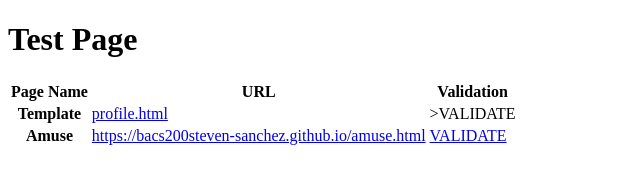
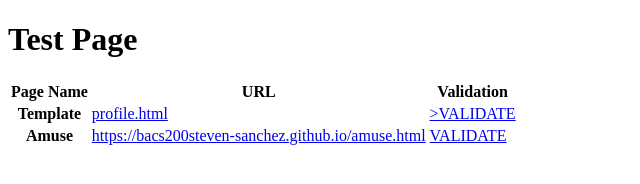
Before and after one commit to BradenHansen1/BradenHansen1.github.io, a plain HTML site: page Test.html in a window 1280 px wide. Shown: the full height of the page, 0-640 px from the left. Drawn offline with Linux system fonts and the light colour scheme.

Commit message:
Update Test.html

```diff
--- a/Test.html
+++ b/Test.html
@@ -17,7 +17,7 @@
                 <tr>
                     <th>Template</th>
                     <td><a href="https://bradenhansen1.github.io/profile.html">profile.html</a></td>
-                    <td><https://validator.w3.org/nu/?doc=<https://bradenhansen1.github.io/profile.html>>VALIDATE</a></td>
+                    <td><a href="https://validator.w3.org/nu/?doc=<https://bradenhansen1.github.io/profile.html">>VALIDATE</a></td>
                 </tr>
                 <tr>
                     <th>Amuse</th>
```
